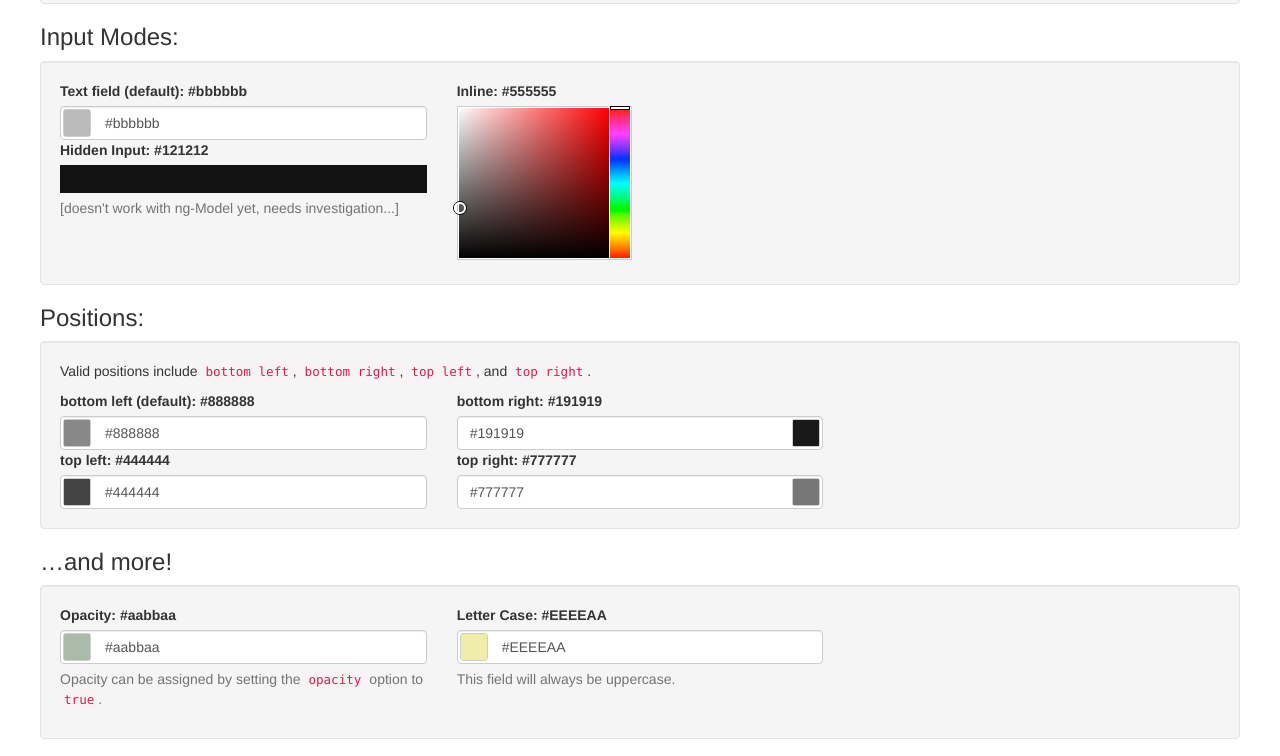
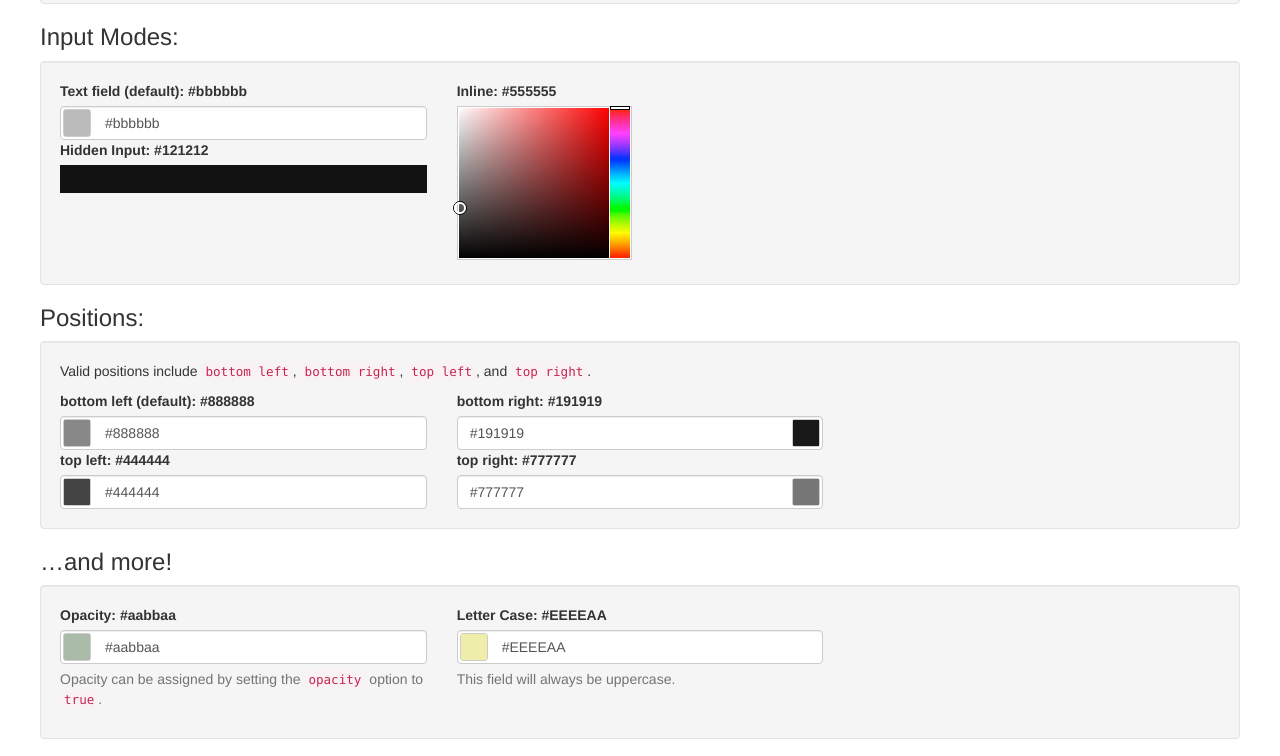
Before and after one commit to kaihenzler/angular-minicolors, a plain HTML site: page index.html in a window 1280 px wide. Shown: the part 801-1557 px from the top of the page. Drawn offline with nearby package versions, Linux system fonts and the light colour scheme.

Commit message:
updates gh-pages to current version

```diff
--- a/angular-minicolors.js
+++ b/angular-minicolors.js
@@ -27,7 +27,7 @@ angular.module('minicolors').provider('minicolors', function () {
 
 });
 
-angular.module('minicolors').directive('minicolors', function (minicolors, $timeout) {
+angular.module('minicolors').directive('minicolors', ['minicolors', '$timeout', function (minicolors, $timeout) {
   return {
     require: '?ngModel',
     restrict: 'A',
@@ -44,20 +44,12 @@ angular.module('minicolors').directive('minicolors', function (minicolors, $time
 
       //what to do if the value changed
       ngModel.$render = function () {
-        //we are already initialized
-        if(!scope.$$phase) {
-          //not currently in $digest or $apply
-          scope.$apply(function () {
-            var color = ngModel.$viewValue;
-            element.minicolors('value', color);
-          });
-        } else {
-          //we are in digest or apply, and therefore call a timeout function
-          $timeout(function() {
-            var color = ngModel.$viewValue;
-            element.minicolors('value', color);
-          }, 0);
-        }
+
+        //we are in digest or apply, and therefore call a timeout function
+        $timeout(function() {
+          var color = ngModel.$viewValue;
+          element.minicolors('value', color);
+        }, 0, false);
       };
 
       //init method
@@ -67,6 +59,11 @@ angular.module('minicolors').directive('minicolors', function (minicolors, $time
           return;
         }
         var settings = getSettings();
+        settings.change = function (hex) {
+          scope.$apply(function () {
+            ngModel.$setViewValue(hex);
+          });
+        };
 
         // If we don't destroy the old one it doesn't update properly when the config changes
         element.minicolors('destroy');
@@ -94,4 +91,4 @@ angular.module('minicolors').directive('minicolors', function (minicolors, $time
       scope.$watch(getSettings, initMinicolors, true);
     }
   };
-});
+}]);
--- a/index.html
+++ b/index.html
@@ -93,9 +93,6 @@
               type="hidden"
               ng-model="color.hidden">
           </div>
-          <span class="help-block">
-            [doesn't work with ng-Model yet, needs investigation...]
-          </span>
         </div>
         <div class="col-lg-4 col-sm-4 col-12">
           <label for="inline">Inline: {{color.inline}}</label><br>
```
